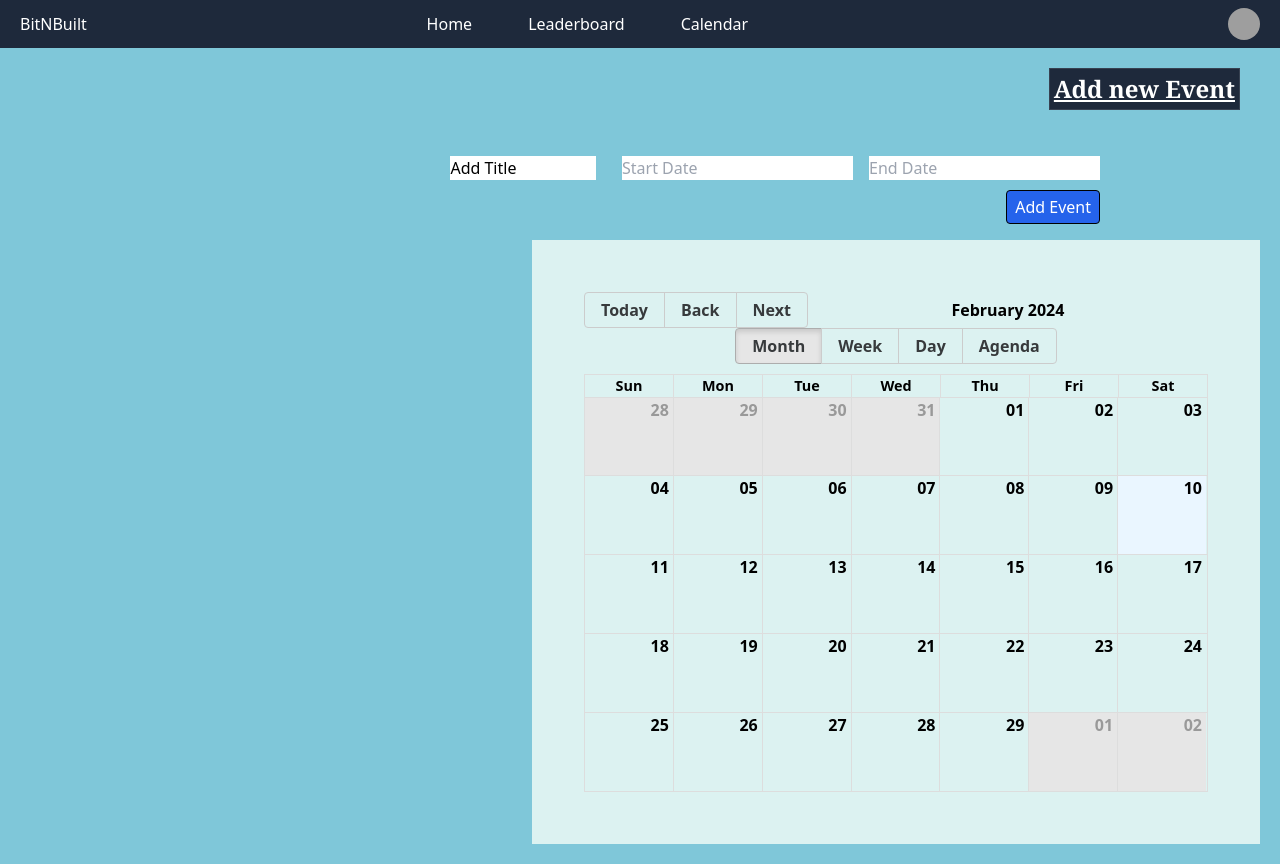
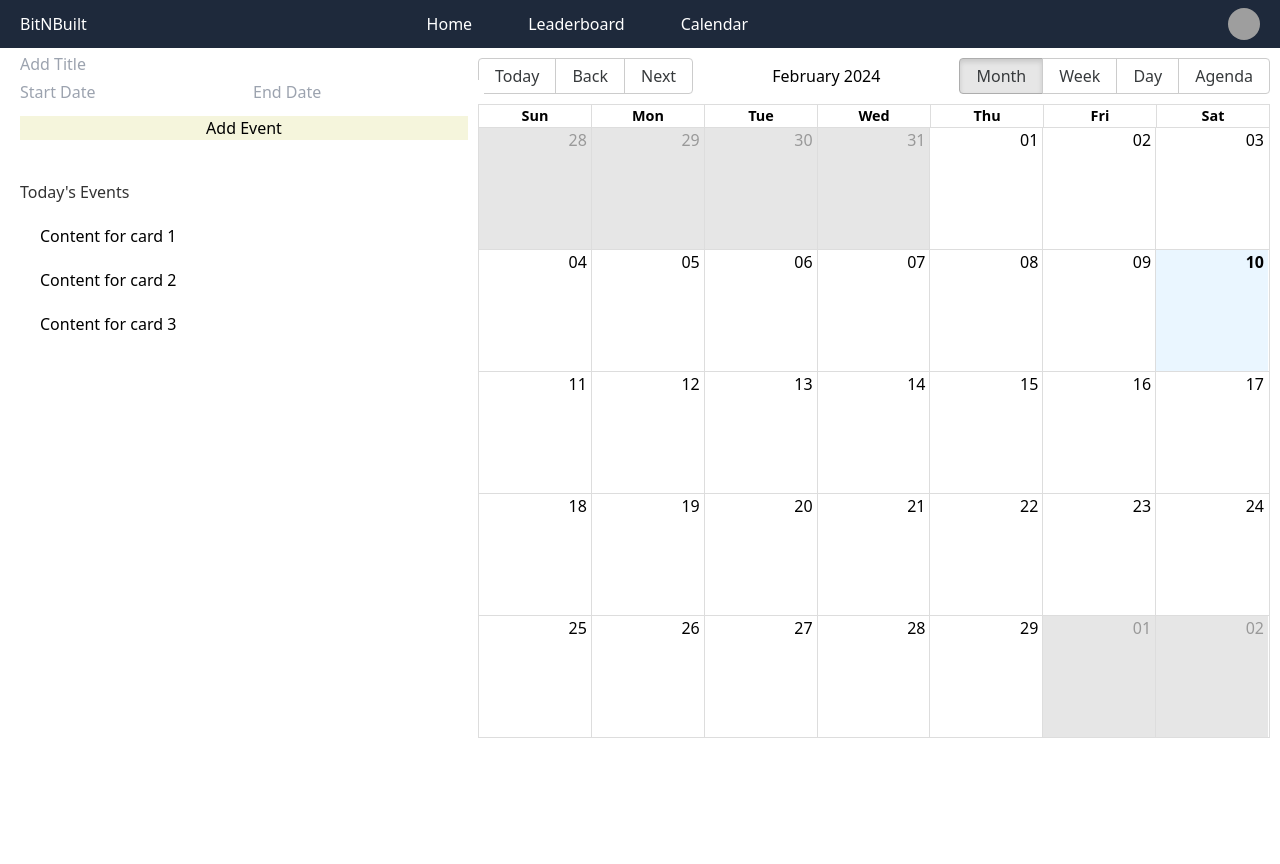
Before and after one commit to Aditya-1708/BITnBUILD-Project, a React (Create React App) app in the folder USERAPP/client/: page /calendar in a window 1280 px wide. After the commit the page ends 800 px from the top, so only its background shows below. Built offline with nearby package versions, Linux system fonts and the light colour scheme; grey boxes are pictures that could not be loaded.

Commit message:
Added Flexbox

```diff
--- a/USERAPP/client/src/App.js
+++ b/USERAPP/client/src/App.js
@@ -6,7 +6,6 @@ import Leaderboard from "./pages/Leaderboard";
 import MyCalendar from "./pages/MyCalendar";
 import Podium from "./pages/Podium";
 import Profilepage from "./pages/Profilepage";
-import StaticPage from "./pages/StaticPage";
 
 function App() {
   const [leaderboardData, setLeaderboardData] = useState([]);
@@ -55,6 +54,7 @@ function App() {
               </div>
             }
           ></Route>
+
           <Route exact path="/calendar" element={<MyCalendar />}></Route>
           <Route exact path="/home" element={<Homepage/>}></Route>
           <Route exact path="/profile" element={<Profilepage/>} ></Route>
--- a/USERAPP/client/src/pages/MyCalendar.js
+++ b/USERAPP/client/src/pages/MyCalendar.js
@@ -30,28 +30,33 @@ const updatedEvents = allEvents.filter((event) => event !== eventToDelete);
     setAllEvents(updatedEvents);
   };
 
+  const cardData = [
+    {
+      id: 1,
+      title: "Card 1",
+      content: "Content for card 1",
+      imageUrl: "https://via.placeholder.com/300",
+    },
+    {
+      id: 2,
+      title: "Card 2",
+      content: "Content for card 2",
+      imageUrl: "https://via.placeholder.com/300",
+    },
+    {
+      id: 3,
+      title: "Card 3",
+      content: "Content for card 3",
+      imageUrl: "https://via.placeholder.com/300",
+    },
+  ];
+
   return (
-<div class="bg-[#7FC7D9]">
-    <div class="flex justify-end items-end">
-
-
-    <h2 class="text-2xl font-semibold underline font-serif border bg-slate-800 text-white border-gray-700 border-xl px-1 py-1 -translate-x-10 ">
-        Add new Event
-    </h2>
-    </div>
-
-    <div
-    style={{padding:"20px",
-        textAlign: "right",
-        width: "60%",
-        height: "auto",
-        marginLeft: "auto",
-        marginRight: "0",
-    }}
-    >
-    <div class="-translate-x-40 space-x-4 py-4 ">
+    <>
+      <div className="flex flex-row">
+        <div style={{ marginLeft: "20px", width: "35vw" }}>
+          <div style={{ marginTop: "4px" }} className="flex flex-col">
             <input
-        class=" placeholder-black"
               type="text"
               placeholder="Add Title"
               style={{ width: "20%", marginRight: "10px" }}
@@ -60,42 +65,58 @@ return (
                 setNewEvent({ ...newEvent, title: e.target.value })
               }
             />
-
+          </div>
+          <div style={{ marginTop: "4px" }} className="flex flex-row">
+            <div className="flex flex-col">
               <DatePicker
-
                 placeholderText="Start Date"
                 style={{ marginRight: "10px" }}
                 selected={newEvent.start}
                 onChange={(start) => setNewEvent({ ...newEvent, start })}
-        />
-
+              ></DatePicker>
+            </div>
+            <div style={{ marginLeft: "2px" }} className="flex flex-col">
               <DatePicker
-        class=""
                 placeholderText="End Date"
                 selected={newEvent.end}
                 onChange={(end) => setNewEvent({ ...newEvent, end })}
-        />
-
-        <button style={{ marginTop: "10px" }} onClick={handleAddEvent} class="border bg-blue-600 text-white border-black px-2 py-1 border-2xl rounded hover:bg-blue-800">
+              ></DatePicker>
+            </div>
+          </div>
+          <div style={{ marginTop: "12px" }} className="flex flex-col">
+            <button
+              style={{ backgroundColor: "beige" }}
+              onClick={handleAddEvent}
+            >
               Add Event
             </button>
           </div>
-
-    <div class="bg-[#DCF2F1] font-bold" style={{padding:"2px",}}  >
+          <h2 style={{marginTop:"40px"}} className="flex justify-start">Today's Events</h2>
+          <div
+            className="flex flex-col"
+            style={{ marginTop: "20px", marginLeft: "20px" }}
+          >
+            {cardData.map((card) => (
+              <a href="/">
+                <div className="flex justify-start" key={card.id} style={{ marginBottom: "20px" }}>
+                  <p>{card.content}</p>
+                </div>
+              </a>
+            ))}
+          </div>
+        </div>
+        <div style={{ width: "65vw" }}>
           <Calendar
             localizer={localizer}
             events={allEvents}
             startAccessor="start"
             endAccessor="end"
-        style={{ height: 500, margin: "50px" }}
-        onSelectEvent={handleDeleteEvent}
-    />
+            style={{ height: "85vh", margin: "10px" }}
+          ></Calendar>
         </div>
       </div>
-    <div>
-
-    </div>
-</div>
+      {/* Mapping cardData and rendering each card */}
+    </>
   );
 };
 
```
Lines whose indentation alone changed are shown as unchanged.
